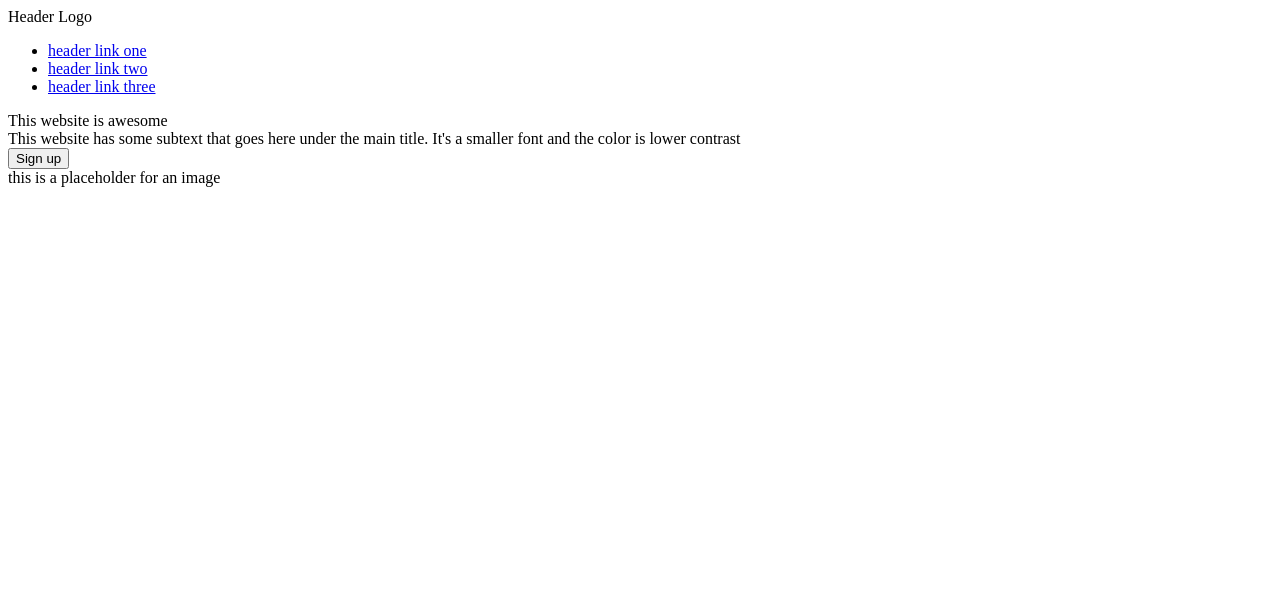
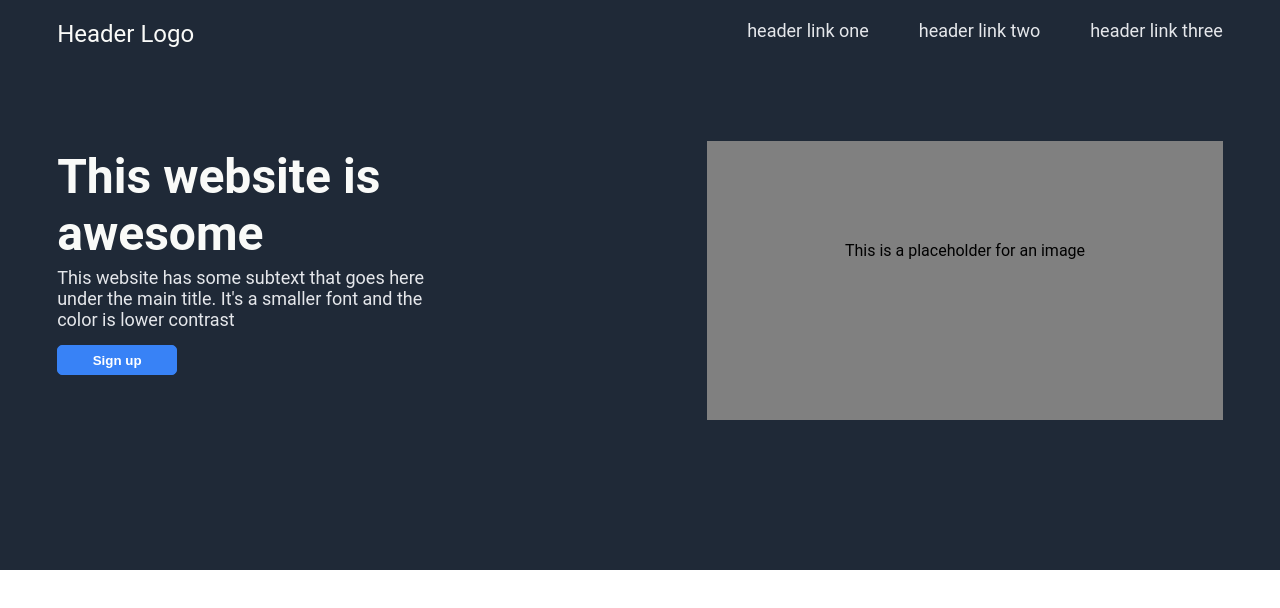
Before and after one commit to moon4521/Landing_Page, a plain HTML site: page index.html in a window 1280 px wide. Drawn offline with Linux system fonts and the light colour scheme.

Commit message:
Finish first container

```diff
--- a/index.html
+++ b/index.html
@@ -9,24 +9,32 @@
 
     <body>
         <div class="container">
+            <div class="sec_one">
                 <div class="header"> Header Logo </div>
+                <div class="left">
+                    <div class="main_text">This website is awesome</div>
+                    <div class="second_text">
+                        This website has some subtext that goes here under the
+                        main title. It's a smaller font and the color is lower contrast
+                    </div>
+                    <button class="button_name">Sign up</button>
+                </div>
+            </div>
+
+            <div class="sec_two">
                 <ul class="links">
                     <li><a href="google.com">header link one</a></li>
                     <li><a href="google.com">header link two</a></li>
                     <li><a href="google.com">header link three</a></li>
                 </ul>
-
-            <div class="main_text">This website is awesome</div>
-            <div class="second_text">
-                This website has some subtext that goes here under the
-                main title. It's a smaller font and the color is lower contrast
+                <div class="img_holder">
+                    This is a placeholder for an image
+                </div>
+            </div>
         </div>
 
-            <button class="button_name">Sign up</button>
+        <div class="container_two">
 
-            <div class="img_holder">
-                this is a placeholder for an image
-            </div>
         </div>
     </body>
 
--- a/styles.css
+++ b/styles.css
@@ -0,0 +1,70 @@
+body {
+    margin: 0;
+    font-family: "Roboto", monospace;
+}
+
+.container {
+    background-color: #1F2937;
+    padding: 20px;
+    padding-bottom: 150px;
+    display: flex;
+    justify-content: center;
+    gap: 150px;
+}
+
+.header {
+    font-size: 24px;
+    color: #F9FAF8;
+}
+
+.links {
+    display: flex;
+    gap: 50px;
+    list-style-type: none;
+    margin: 0;
+
+}
+
+a {
+    text-decoration: none;
+    color: #E5E7EB;
+    font-size: 18px;
+}
+
+.main_text {
+    font-size: 48px;
+    font-weight: bolder;
+    color: #F9FAF8;
+    max-width: 500px;
+    text-align: start;
+}
+
+.second_text {
+    font-size: 18px;
+    color: #E5E7EB;
+    max-width: 400px;
+    text-align: left;
+    padding-top: 5px;
+}
+
+.button_name {
+    background-color: #3882F6;
+    border: 1px solid #3882F6;
+    border-radius: 5px;
+    width: 120px;
+    height: 30px;
+    margin-top: 15px;
+    font-weight: bold;
+    color: white;
+}
+
+.img_holder {
+    background-color: gray;
+    text-align: center;
+    padding: 100px;
+    padding-bottom: 160px;
+}
+
+.left, .img_holder {
+    margin-top: 100px;
+}
```
Lines whose indentation alone changed are shown as unchanged.
